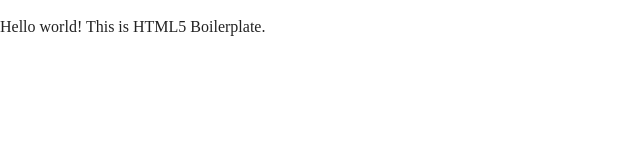
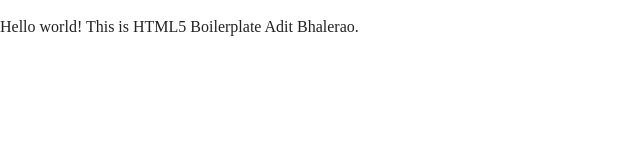
Before and after one commit to atulya/kes, a plain HTML site: page index.html in a window 1280 px wide. Shown: the full height of the page, 0-640 px from the left. Drawn offline with nearby package versions, Linux system fonts and the light colour scheme.

Commit message:
Test Phase

```diff
--- a/index.html
+++ b/index.html
@@ -23,7 +23,7 @@
   <![endif]-->
 
   <!-- Add your site or application content here -->
-  <p>Hello world! This is HTML5 Boilerplate.</p>
+  <p>Hello world! This is HTML5 Boilerplate Adit Bhalerao.</p>
   <script src="js/vendor/modernizr-3.7.1.min.js"></script>
   <script src="https://code.jquery.com/jquery-3.3.1.min.js" integrity="sha256-FgpCb/KJQlLNfOu91ta32o/NMZxltwRo8QtmkMRdAu8=" crossorigin="anonymous"></script>
   <script>window.jQuery || document.write('<script src="js/vendor/jquery-3.3.1.min.js"><\/script>')</script>
```
